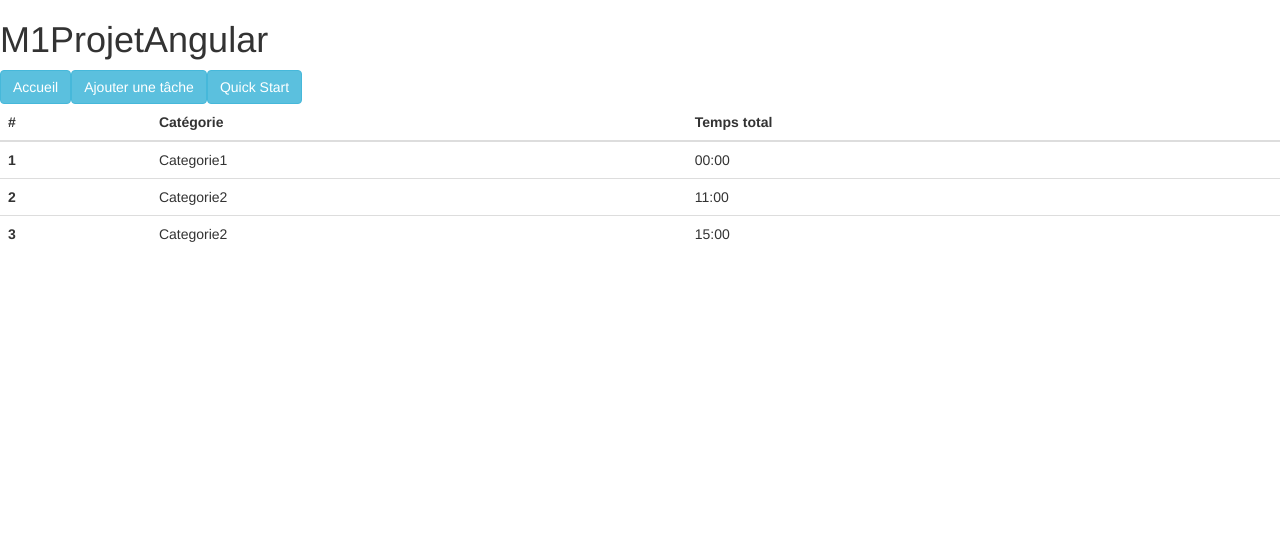
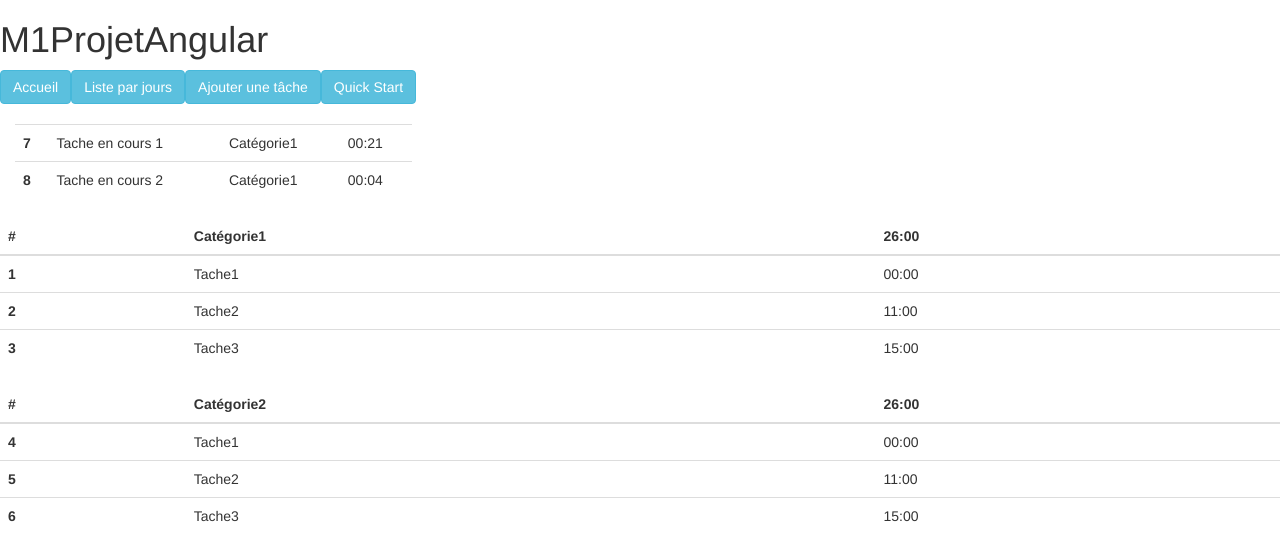
Before and after one commit to GuillaumeTroesch/M1ProjetAngular, an Angular app: page /accueil in a window 1280 px wide. Shown: the top 560 px of the page. Built offline with nearby package versions, Linux system fonts and the light colour scheme.

Commit message:
debut vues

```diff
--- a/src/app/accueil/accueil.component.html
+++ b/src/app/accueil/accueil.component.html
@@ -1,28 +1,73 @@
 
+<div class="table-responsive col-md-4">
+	<table class="table">
+		<tbody>
+			<tr>
+			  <th scope="row">7</th>
+			  <td>Tache en cours 1</td>
+			  <td>Catégorie1</td>
+			  <td>00:21</td>
+			</tr>
+			<tr>
+			  <th scope="row">8</th>
+			  <td>Tache en cours 2</td>
+			  <td>Catégorie1</td>
+			  <td>00:04</td>
+			</tr>
+		</tbody>
+	</table>
+</div>
 
 <table class="table">
   <thead>
     <tr>
       <th scope="col">#</th>
-      <th scope="col">Catégorie</th>
-      <th scope="col">Temps total</th>
+      <th scope="col">Catégorie1</th>
+      <th scope="col">26:00</th>
     </tr>
   </thead>
   <tbody>
     <tr>
       <th scope="row">1</th>
-      <td>Categorie1</td>
+      <td>Tache1</td>
       <td>00:00</td>
     </tr>
     <tr>
       <th scope="row">2</th>
-      <td>Categorie2</td>
+      <td>Tache2</td>
       <td>11:00</td>
     </tr>
     <tr>
       <th scope="row">3</th>
-      <td>Categorie2</td>
+      <td>Tache3</td>
       <td>15:00</td>
     </tr>
   </tbody>
 </table>
+
+<table class="table">
+	<thead>
+	<tr>
+      <th scope="col">#</th>
+      <th scope="col">Catégorie2</th>
+      <th scope="col">26:00</th>
+    </tr>
+  </thead>
+  <tbody>
+    <tr>
+      <th scope="row">4</th>
+      <td>Tache1</td>
+      <td>00:00</td>
+    </tr>
+    <tr>
+      <th scope="row">5</th>
+      <td>Tache2</td>
+      <td>11:00</td>
+    </tr>
+    <tr>
+      <th scope="row">6</th>
+      <td>Tache3</td>
+      <td>15:00</td>
+    </tr>
+  </tbody>
+</table>
--- a/src/app/app-routing.module.ts
+++ b/src/app/app-routing.module.ts
@@ -3,10 +3,12 @@ import { Routes, RouterModule } from '@angular/router';
 
 import { AccueilComponent } from './accueil/accueil.component'
 import { TacheDetailsComponent } from './tache-details/tache-details.component'
+import { ListeParJoursComponent } from './liste-par-jours/liste-par-jours.component'
 
 const routes: Routes = [
 	{ path: 'accueil', component: AccueilComponent },
-	{ path: 'tache', component: TacheDetailsComponent }
+	{ path: 'tache', component: TacheDetailsComponent },
+	{ path: 'parJours', component: ListeParJoursComponent }
 ];
 
 @NgModule({
--- a/src/app/app.component.html
+++ b/src/app/app.component.html
@@ -4,8 +4,9 @@
 <h1>{{title}}</h1>
 <nav>
   <a routerLink="/accueil" type="button" class="btn btn-info">Accueil</a>
+  <a routerLink="/parJours" type="button" class="btn btn-info">Liste par jours</a>
   <a routerLink="/tache" type="button" class="btn btn-info">Ajouter une tâche</a>
   <a routerLink="/quickstart" type="button" class="btn btn-info">Quick Start</a>
 </nav>
-
+<br/>
 <router-outlet></router-outlet>
--- a/src/app/app.module.ts
+++ b/src/app/app.module.ts
@@ -5,12 +5,14 @@ import { AppRoutingModule } from './app-routing.module';
 import { AppComponent } from './app.component';
 import { TacheDetailsComponent } from './tache-details/tache-details.component';
 import { AccueilComponent } from './accueil/accueil.component';
+import { ListeParJoursComponent } from './liste-par-jours/liste-par-jours.component';
 
 @NgModule({
   declarations: [
     AppComponent,
     TacheDetailsComponent,
-    AccueilComponent
+    AccueilComponent,
+    ListeParJoursComponent
   ],
   imports: [
     BrowserModule,
--- /dev/null
+++ b/src/app/liste-par-jours/liste-par-jours.component.html
@@ -0,0 +1,47 @@
+<!-- /.panel-heading -->
+<div class="table-responsive col-md-4">
+	<table class="table">
+		<thead>
+			<tr>
+                <th>
+					<button type='button' class='btn btn-outline btn-primary'><</button>
+				</th>
+                <th>
+                    <div class='input-group'>
+						<input class='form-control' style='text-align: center' id='datePeriode' name='datePeriode' value='$cur' onchange='refreshDatePeriode(\"$periode\")'>
+                    </div>
+                </th>
+                <th>
+					<button type='button' class='btn btn-outline btn-primary'>></button>
+				</th>
+			</tr>
+		</thead>
+	</table>
+</div>
+
+<table class="table">
+  <thead>
+    <tr>
+      <th scope="col">#</th>
+      <th scope="col">Catégorie</th>
+      <th scope="col">Temps total</th>
+    </tr>
+  </thead>
+  <tbody>
+    <tr>
+      <th scope="row">1</th>
+      <td>Categorie1</td>
+      <td>00:00</td>
+    </tr>
+    <tr>
+      <th scope="row">2</th>
+      <td>Categorie2</td>
+      <td>11:00</td>
+    </tr>
+    <tr>
+      <th scope="row">3</th>
+      <td>Categorie2</td>
+      <td>15:00</td>
+    </tr>
+  </tbody>
+</table>
--- /dev/null
+++ b/src/app/liste-par-jours/liste-par-jours.component.ts
@@ -0,0 +1,15 @@
+import { Component, OnInit } from '@angular/core';
+
+@Component({
+  selector: 'app-liste-par-jours',
+  templateUrl: './liste-par-jours.component.html',
+  styleUrls: ['./liste-par-jours.component.css']
+})
+export class ListeParJoursComponent implements OnInit {
+
+  constructor() { }
+
+  ngOnInit(): void {
+  }
+
+}
```
Also changed, not shown: src/app/liste-par-jours/liste-par-jours.component.css (added), 1 other file (tests, documents, lock files or other folders).
